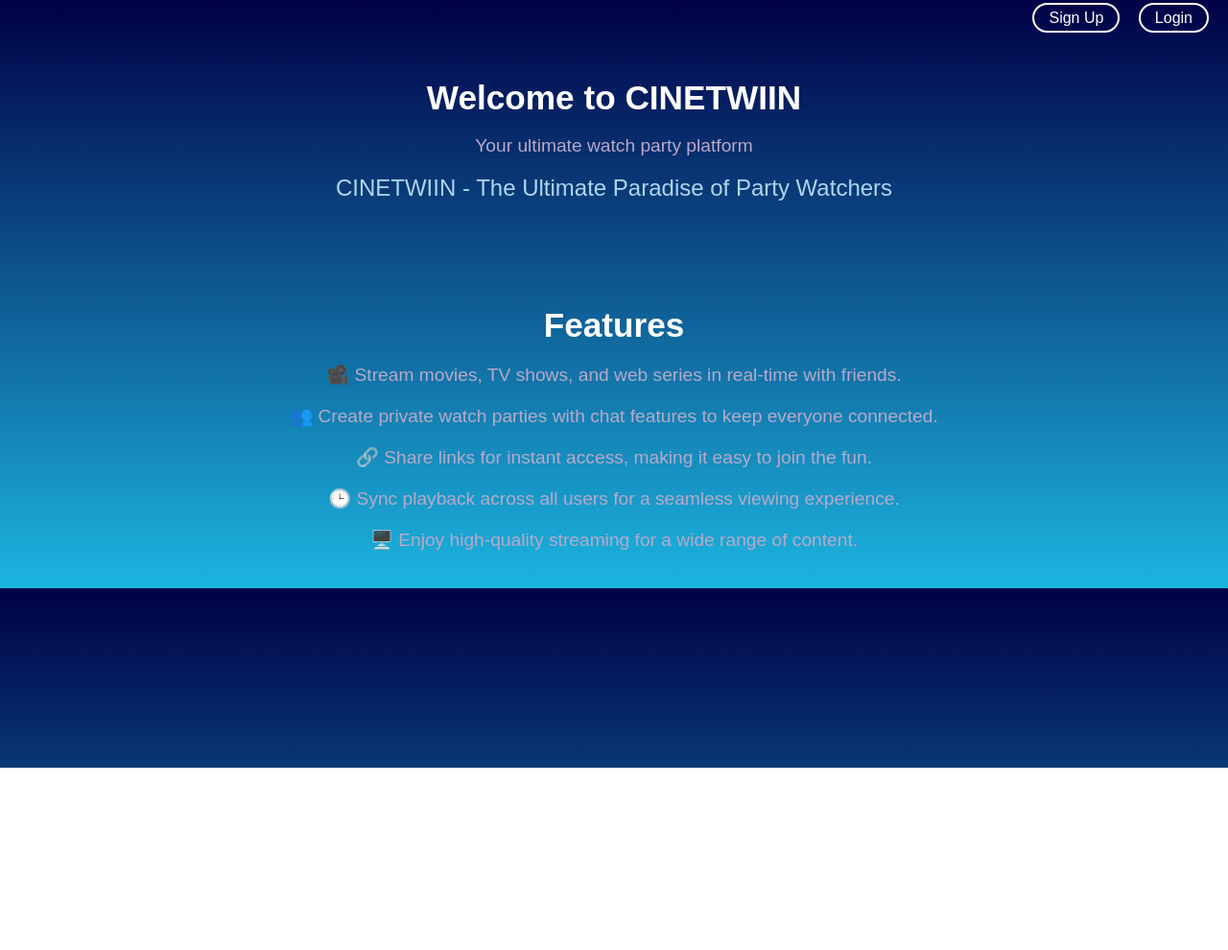
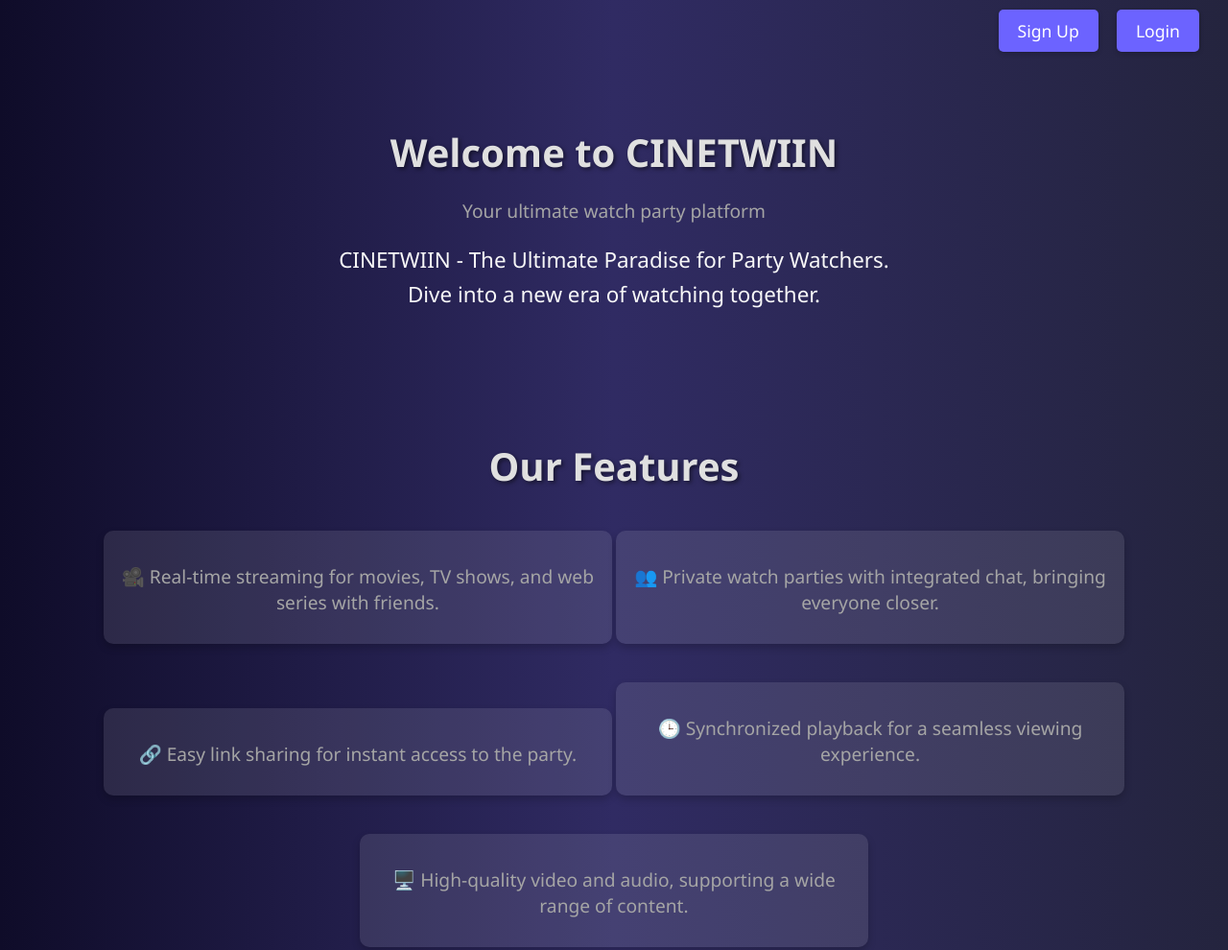
Before and after one commit to ShadowAlish/Cinnetwiin, a plain HTML site: page index.html in a window 1280 px wide. Shown: the top 990 px of the page at 96% size. Before the commit the page ends 800 px from the top, so only its background shows below. Drawn offline with Linux system fonts and the light colour scheme.

Commit message:
Add files via upload

```diff
--- a/index.html
+++ b/index.html
@@ -8,15 +8,16 @@
         body {
             margin: 0;
             padding: 0;
-            font-family: 'Arial', sans-serif;
-            background: linear-gradient(to bottom, #000046, #1CB5E0); /* Updated to match login page theme */
+            font-family: 'Segoe UI', Tahoma, Geneva, Verdana, sans-serif;
+            background: linear-gradient(to right, #0f0c29, #302b63, #24243e); /* More dynamic gradient */
             color: #ffffff;
             text-align: center;
+            background-attachment: fixed; /* Ensures gradient stays static during scroll */
         }
 
         .nav-links {
             text-align: right;
-            padding: 10px 20px;
+            padding: 20px 30px;
             background: none;
         }
 
@@ -24,46 +25,61 @@
             color: #ffffff;
             text-decoration: none;
             margin-left: 15px;
-            font-size: 1rem;
-            background-color: transparent;
-            border: 2px solid #ffffff; /* Updated for consistency */
-            border-radius: 20px;
-            padding: 5px 15px;
-            transition: background-color 0.3s ease, color 0.3s ease;
+            font-size: 1.1rem;
+            background-color: #6C63FF;
+            border: none;
+            border-radius: 5px;
+            padding: 10px 20px;
+            transition: transform 0.2s ease-in-out, box-shadow 0.2s ease-in-out;
+            box-shadow: 0 2px 5px rgba(0,0,0,0.2);
         }
 
         .nav-links a:hover {
-            background-color: #ffffff;
-            color: #000046; /* Adjusted for better visibility on hover */
+            transform: scale(1.05);
+            box-shadow: 0 5px 15px rgba(0,0,0,0.3);
         }
 
         .header, .features {
-            padding: 20px 30px;
+            padding: 40px 20px;
             background: transparent;
         }
 
         .header h1, .features h2 {
-            font-size: 2.2rem;
-            margin-bottom: 10px;
+            font-size: 2.5rem;
+            color: #E0E0E0;
+            margin-bottom: 20px;
+            text-shadow: 2px 2px 4px rgba(0,0,0,0.5); /* Adds depth to text */
         }
 
         .header p, .features p {
             font-size: 1.2rem;
-            color: #B8A9C9; /* Light purple for contrast */
+            color: #A5A5A5;
+            margin-bottom: 15px;
         }
 
         .tagline {
-            font-size: 1.5rem;
-            color: #AED6F1; /* Lighter blue for emphasis */
-            margin-top: 10px;
+            font-size: 1.4rem;
+            color: #F8F8F8;
+            margin: 20px auto;
+            max-width: 600px; /* Ensures line length is manageable */
+            line-height: 1.6;
         }
 
-        .features {
-            margin-top: 40px;
+        .features .feature-item {
+            background: rgba(255, 255, 255, 0.1); /* Slight background for feature items */
+            margin: 20px auto;
+            padding: 15px;
+            border-radius: 10px;
+            box-shadow: 0 4px 8px rgba(0,0,0,0.2); /* Soft shadow for depth */
+            transition: transform 0.3s ease, box-shadow 0.3s ease;
+            display: inline-block;
+            width: 80%;
+            max-width: 500px;
         }
 
-        .feature-item {
-            margin-top: 20px;
+        .features .feature-item:hover {
+            transform: translateY(-5px);
+            box-shadow: 0 10px 20px rgba(0,0,0,0.4);
         }
 
     </style>
@@ -78,20 +94,20 @@
 <div class="header">
     <h1>Welcome to CINETWIIN</h1>
     <p>Your ultimate watch party platform</p>
-    <div class="tagline">CINETWIIN - The Ultimate Paradise of Party Watchers</div>
+    <div class="tagline">CINETWIIN - The Ultimate Paradise for Party Watchers. Dive into a new era of watching together.</div>
 </div>
 
 <div class="features">
-    <h2>Features</h2>
-    <div class="feature-item"><p>🎥 Stream movies, TV shows, and web series in real-time with friends.</p></div>
-    <div class="feature-item"><p>👥 Create private watch parties with chat features to keep everyone connected.</p></div>
-    <div class="feature-item"><p>🔗 Share links for instant access, making it easy to join the fun.</p></div>
-    <div class="feature-item"><p>🕒 Sync playback across all users for a seamless viewing experience.</p></div>
-    <div class="feature-item"><p>🖥️ Enjoy high-quality streaming for a wide range of content.</p></div>
+    <h2>Our Features</h2>
+    <div class="feature-item"><p>🎥 Real-time streaming for movies, TV shows, and web series with friends.</p></div>
+    <div class="feature-item"><p>👥 Private watch parties with integrated chat, bringing everyone closer.</p></div>
+    <div class="feature-item"><p>🔗 Easy link sharing for instant access to the party.</p></div>
+    <div class="feature-item"><p>🕒 Synchronized playback for a seamless viewing experience.</p></div>
+    <div class="feature-item"><p>🖥️ High-quality video and audio, supporting a wide range of content.</p></div>
 </div>
 
 <div class="footer">
-    <!-- Footer can include copyright notice, links to social media, etc. -->
+    <!-- Consider adding a footer with copyright notice, links to social media, etc. -->
 </div>
 
 </body>
```
